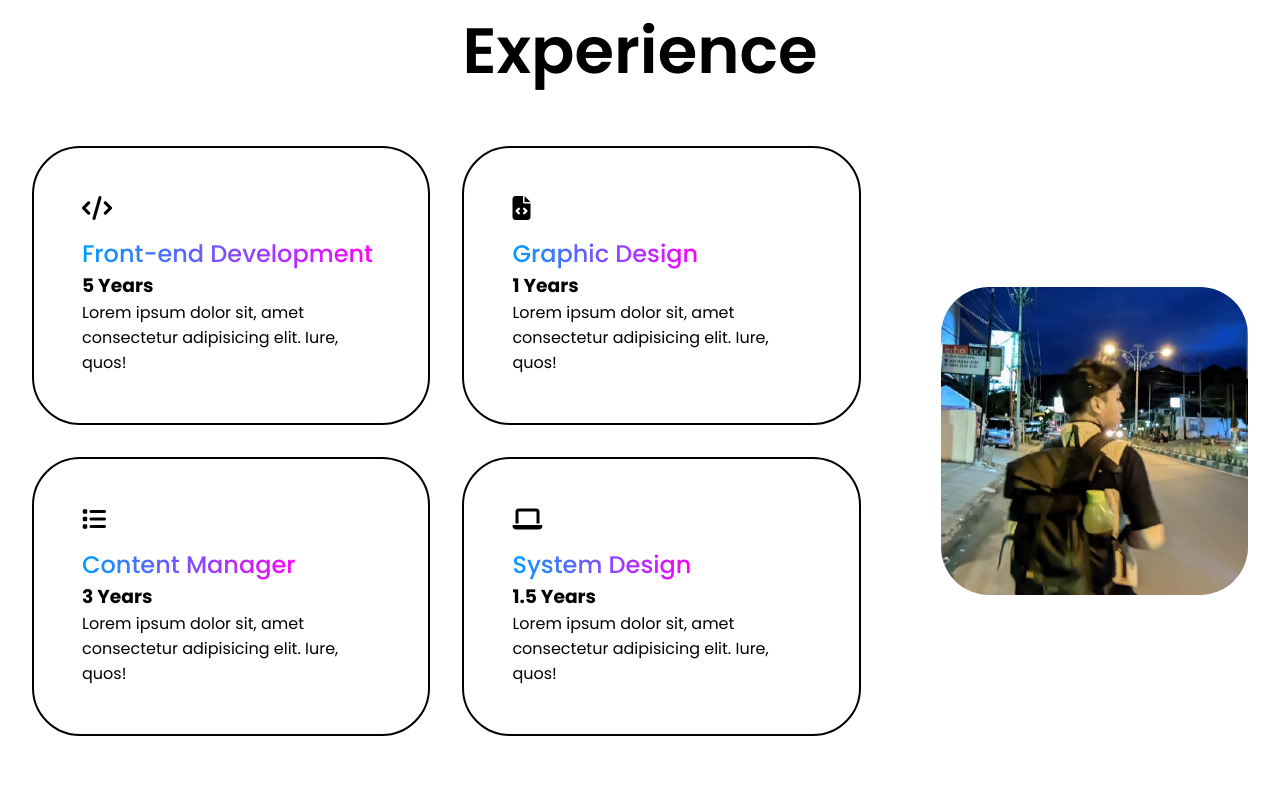
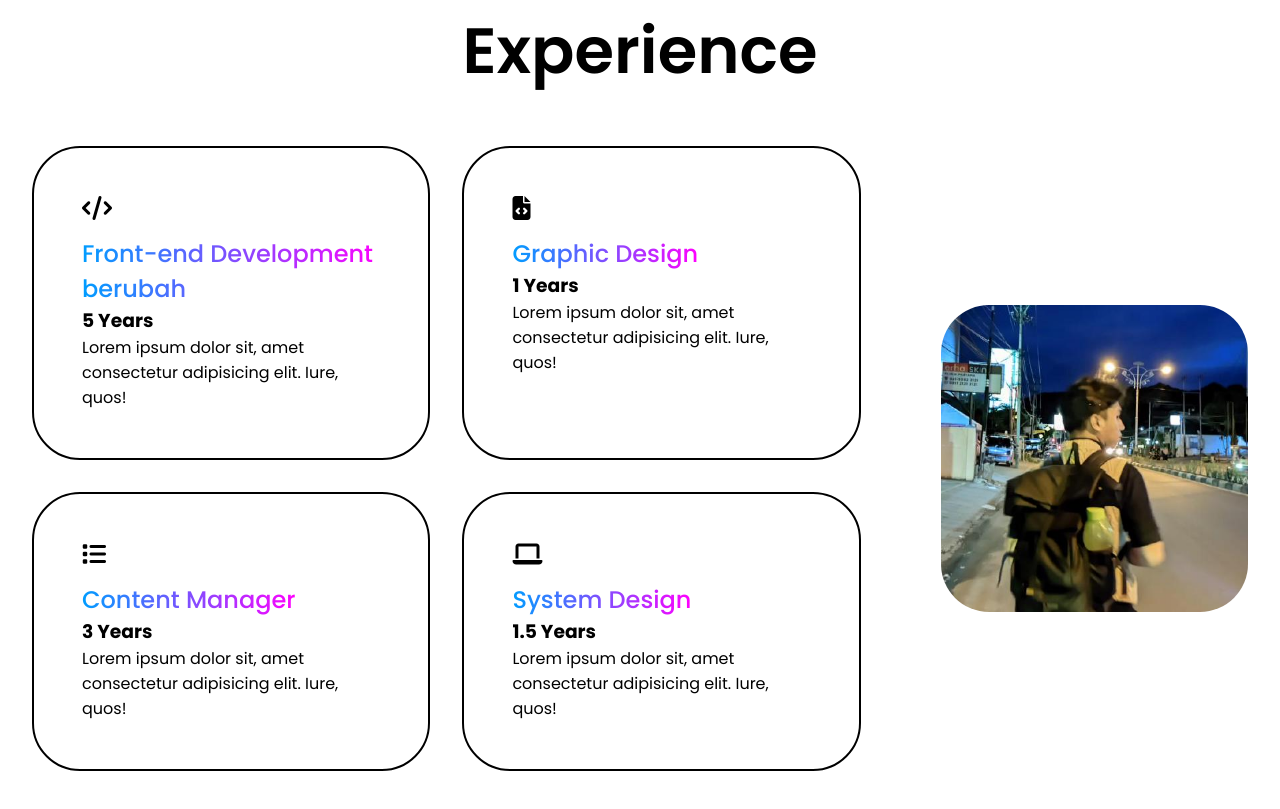
Before and after one commit to fauzanalhfzh/my-portfolio-3, a plain HTML site: page index.html in a window 1280 px wide. Shown: the part 897-1706 px from the top of the page. Drawn offline with Linux system fonts and the light colour scheme.

```diff
--- a/index.html
+++ b/index.html
@@ -71,7 +71,7 @@
             <div class="grid">
                 <div class="grid-card">
                     <i class="fa-solid fa-code"></i>
-                    <span>Front-end Development</span>
+                    <span>Front-end Development berubah</span>
                     <h3>5 Years</h3>
                     <p>Lorem ipsum dolor sit, amet consectetur adipisicing elit. Iure, quos!</p>
                 </div>
```
